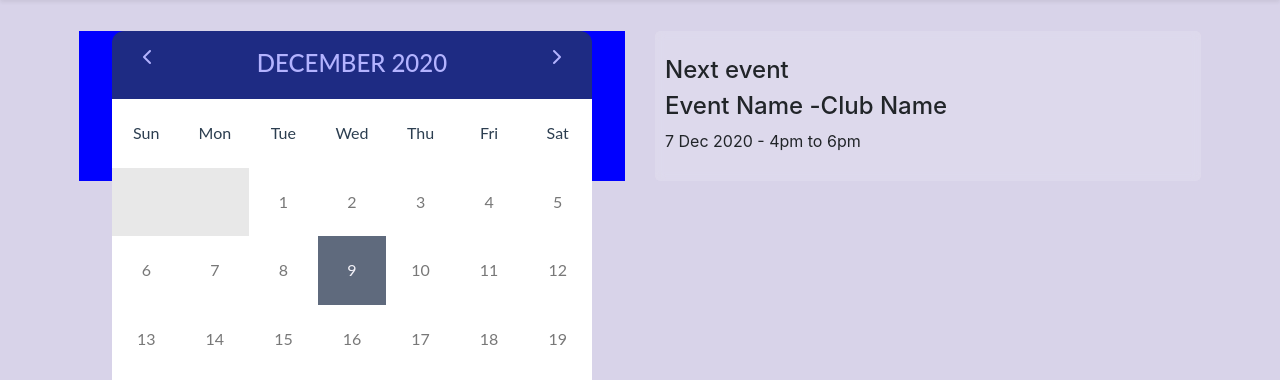
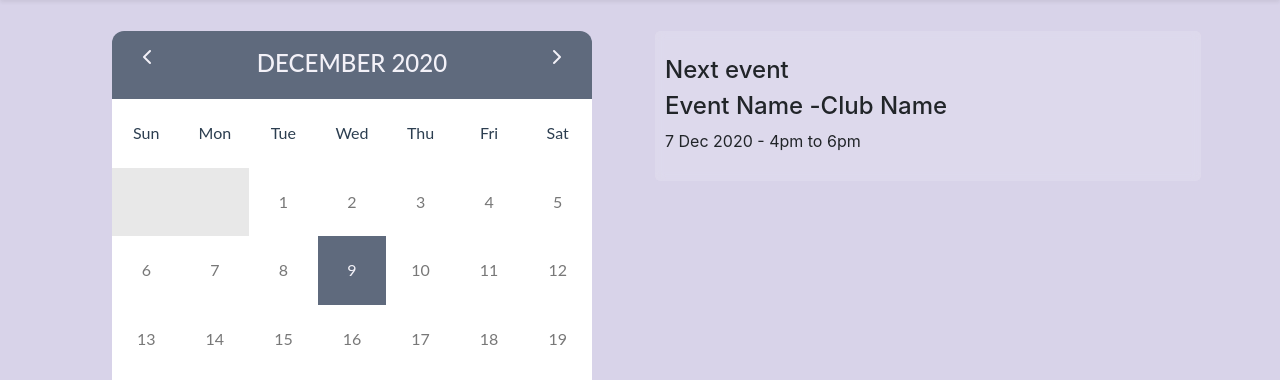
Before and after one commit to dev-kasibhatla/abs, a PHP site: page / in a window 1280 px wide. Shown: the part 59-439 px from the top of the page. Run offline with PHP 8.4, Linux system fonts and the light colour scheme; some libraries are stand-ins or nearby versions.

Commit message:
Update index.css

```diff
--- a/css/index.css
+++ b/css/index.css
@@ -19,9 +19,9 @@ a {
 }
 
 .cal-div{
-	height: 150px;
+	height: fit-content;
 	width: 100%;
-	background-color: blue;
+	background: none;
 }
 
 .flat-glass:hover{
```
